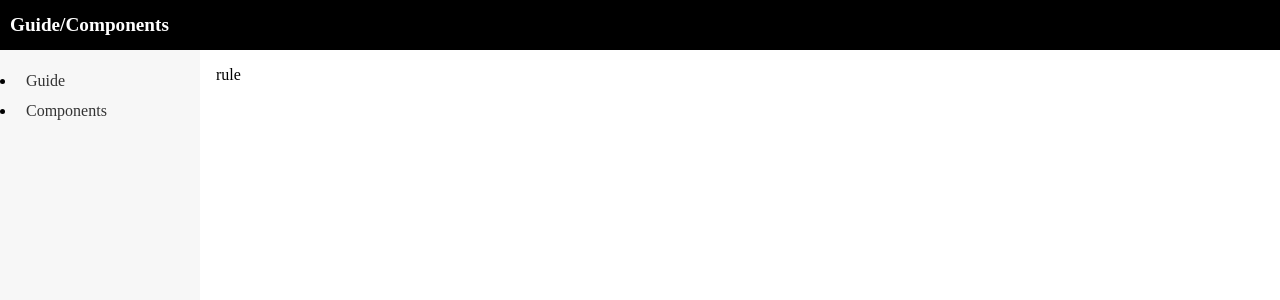
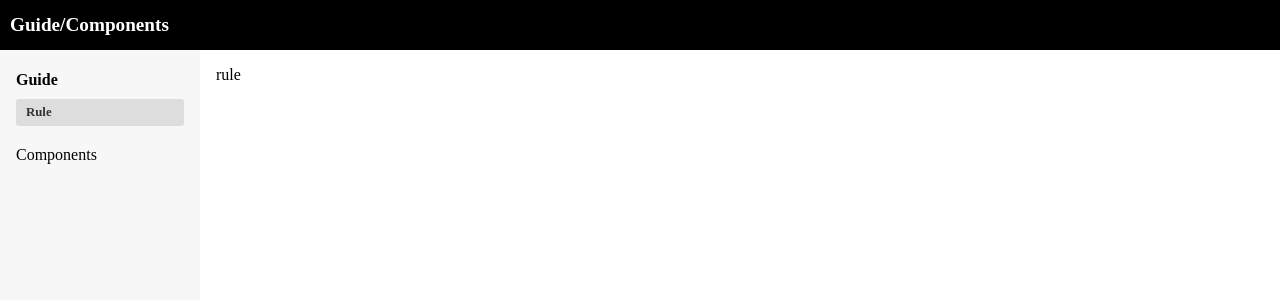
Before and after one commit to hyojeong0927/react-mui-template, a React (Vite) app: page /publish/guide in a window 1280 px wide. Shown: the top 300 px of the page. Built offline with nearby package versions, Linux system fonts and the light colour scheme.

Commit message:
가이드 세팅

```diff
--- a/src/publish/guide/common/GuideSibar.jsx
+++ b/src/publish/guide/common/GuideSibar.jsx
@@ -11,8 +11,8 @@ export default function GuideSibar() {
       id: 'guide',
       label: 'Guide',
       children: [
-        { id: 'rule', label: 'Rule', to: '/guide/rule' },
-        { id: 'term', label: 'Term', to: '/guide/term' },
+        { id: 'rule', label: 'Rule', to: '/guide' },
+        // { id: 'term', label: 'Term', to: '/guide/term' },
       ],
     },
     {
@@ -22,9 +22,9 @@ export default function GuideSibar() {
         {
           id: 'agree',
           label: 'Agree Form',
-          to: '/guide/components/guide-agree',
+          to: '/guide/guide-agree',
         },
-        { id: 'button', label: 'Button', to: '/guide/components/guide-button' },
+        { id: 'button', label: 'Button', to: '/guide/guide-button' },
       ],
     },
   ];
@@ -50,10 +50,10 @@ export default function GuideSibar() {
             return (
               <li
                 key={item.id}
-                className={`guide-sidebar__item ${isOpen ? 'guide-sidebar__item--open' : ''}`}
+                className={`guide-sidebar__item ${isOpen ? 'open' : ''}`}
               >
                 <span
-                  className="guide-sidebar__link"
+                  className={`guide-sidebar__link ${isOpen ? 'active' : ''}`}
                   onClick={() => handleToggle(item.id)}
                 >
                   {item.label}
@@ -66,7 +66,7 @@ export default function GuideSibar() {
                         <NavLink
                           to={sub.to}
                           className={({ isActive }) =>
-                            `guide-sidebar__sublink ${isActive ? 'guide-sidebar__sublink--active' : ''}`
+                            `guide-sidebar__sublink ${isActive ? 'active' : ''}`
                           }
                         >
                           {sub.label}
--- /dev/null
+++ b/src/publish/guide/components/AgreeGuide.jsx
@@ -0,0 +1,5 @@
+function AgreeGuide() {
+  return <div>agree</div>;
+}
+
+export default AgreeGuide;
--- a/src/publish/guide/components/ButtonGuide.jsx
+++ b/src/publish/guide/components/ButtonGuide.jsx
@@ -1,10 +1,11 @@
-import Button from '@/publish/components/Button';
+// import Button from '@/publish/components/Button';
 // import { ReactComponent as IconLeft } from '@/assets/icon-left.svg';
 
 export default function ButtonGuide() {
   return (
     <>
-      <Button variant="primary" size="md" onClick={() => alert('Clicked!')}>
+      버튼
+      {/* <Button variant="primary" size="md" onClick={() => alert('Clicked!')}>
         기본 버튼
       </Button>
 
@@ -18,7 +19,7 @@ export default function ButtonGuide() {
 
       <Button variant="danger" size="md" loading loadingText="저장중...">
         로딩 버튼
-      </Button>
+      </Button> */}
     </>
   );
 }
--- a/src/publish/guide/guide.scss
+++ b/src/publish/guide/guide.scss
@@ -7,7 +7,9 @@
   a {
     text-decoration: none;
   }
-
+  li {
+    list-style: none;
+  }
   .guide-header {
     display: flex;
     align-items: center;
@@ -39,33 +41,44 @@
     }
 
     &__item {
-      &--open {
+      padding: 5px 0;
+      &.open {
         > .guide-sidebar__sublist {
-          max-height: 1000px; // 충분히 큰 값
+          max-height: 1000px;
         }
       }
     }
 
     &__sublist {
+      overflow: hidden;
       max-height: 0;
-      overflow: hidden;
       transition: max-height 0.3s ease;
-      padding-left: 10px;
     }
 
     &__subitem {
-      margin: 4px 0;
+      margin: 10px 0;
     }
 
-    &__link,
+    &__link {
+      cursor: pointer;
+      margin-bottom: 10px;
+      font-size: 1rem;
+      &.active {
+        color: #000;
+        font-weight: bold;
+      }
+    }
     &__sublink {
       display: block;
       padding: 6px 10px;
       color: #333;
+      font-size: 0.8rem;
+      border-radius: 3px;
+      background-color: #fff;
 
-      &--active {
+      &.active {
         font-weight: bold;
-        color: #000;
+        background-color: #ddd;
       }
     }
   }
--- a/src/publish/pubMain.jsx
+++ b/src/publish/pubMain.jsx
@@ -12,9 +12,12 @@ import BlankLayout from '@/publish/layouts/BlankLayout';
 
 // status & guide
 import PubStatusPage from '@/publish/status/PubStatusPage';
-import GuideIndex from './guide/GuideIndex';
-import GuideRule from './guide/Rule';
+import GuideIndex from '@/publish/guide/GuideIndex';
+
+// guide
+import AgreeGuide from '@/publish/guide/components/AgreeGuide';
 import ButtonGuide from '@/publish/guide/components/ButtonGuide';
+import GuideRule from '@/publish/guide/Rule';
 
 // pages
 import Home from '@/publish/pages/Home';
@@ -48,6 +51,7 @@ ReactDOM.createRoot(document.getElementById('root')).render(
           {/* Guide */}
           <Route path="/guide" element={<GuideIndex />}>
             <Route index element={<GuideRule />} />
+            <Route path="guide-agree" element={<AgreeGuide />} />
             <Route path="guide-button" element={<ButtonGuide />} />
           </Route>
         </Route>
```
